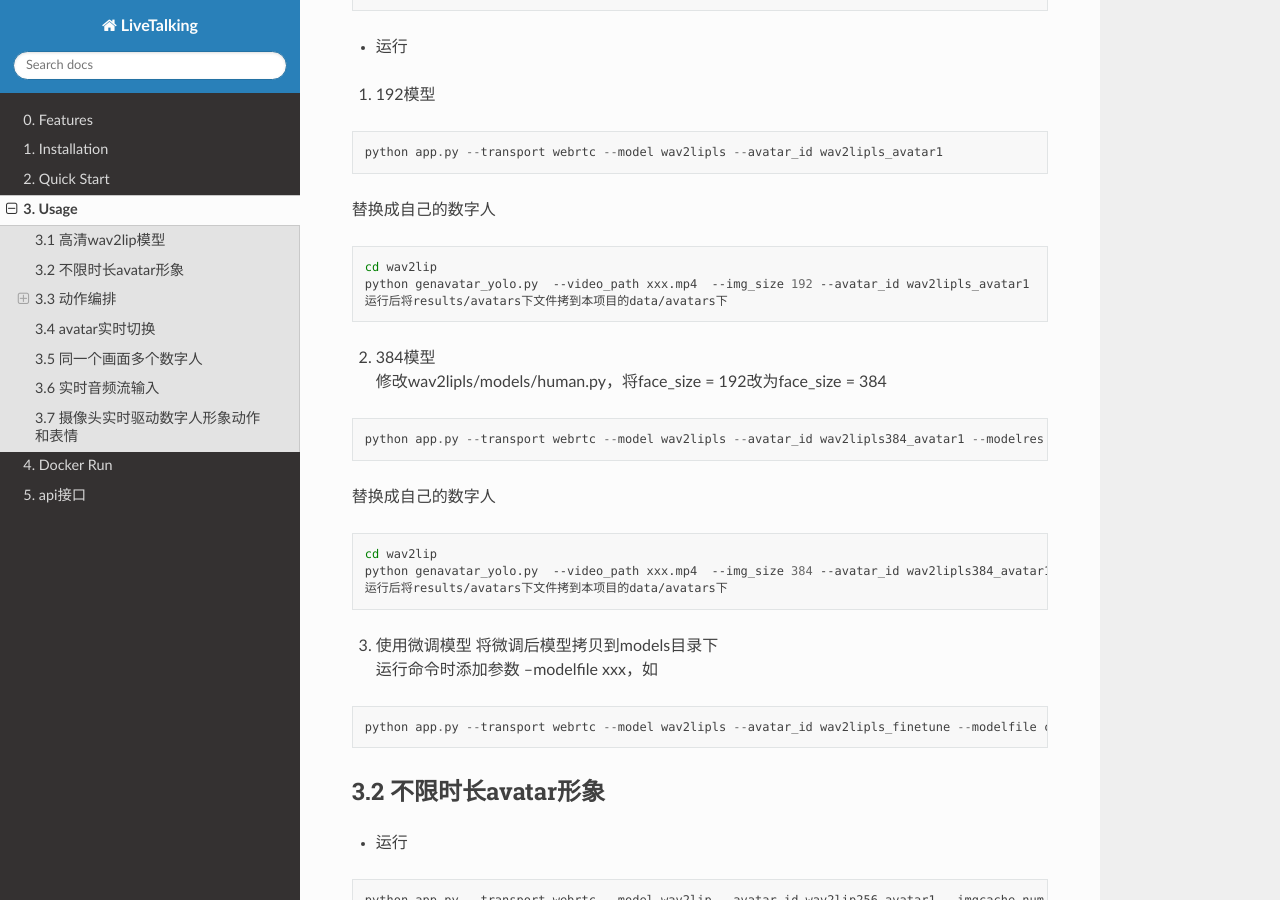
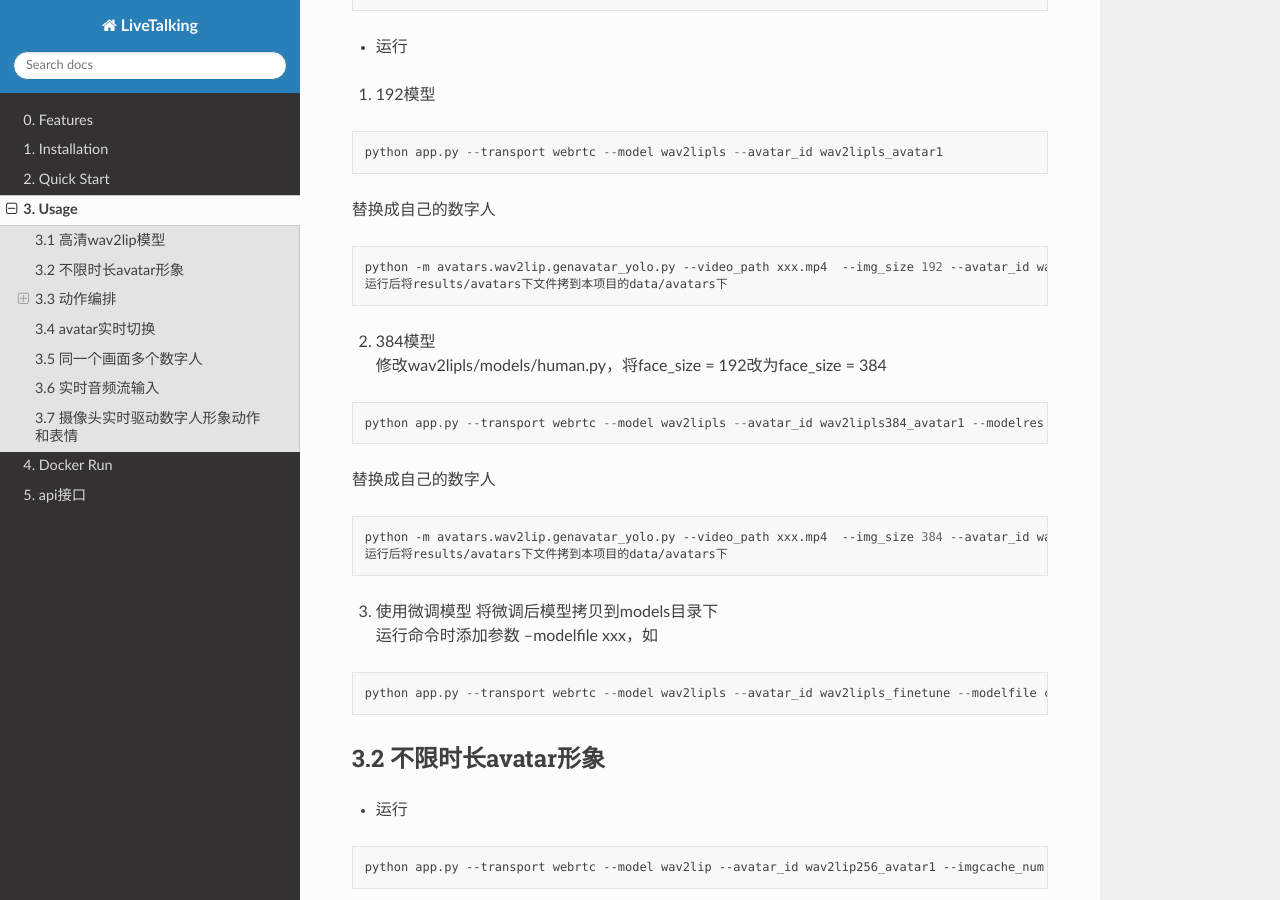
Before and after one commit to lipku/livetalking-doc, a Sphinx documentation site: the page built from docs/source/usage.md, in a window 1280 px wide and 900 px high, scrolled down 380 px. Built offline with Sphinx 7.4.7 and the Read the Docs theme 3.1.0, drawn with Linux system fonts in a browser that asks for light colours.

Commit message:
修改genavatar命令

````diff
--- a/docs/source/usage.md
+++ b/docs/source/usage.md
@@ -17,8 +17,7 @@ python app.py --transport webrtc --model wav2lipls --avatar_id wav2lipls_avatar1
 ```
  替换成自己的数字人
 ```bash
-cd wav2lip
-python genavatar_yolo.py  --video_path xxx.mp4  --img_size 192 --avatar_id wav2lipls_avatar1
+python -m avatars.wav2lip.genavatar_yolo.py --video_path xxx.mp4  --img_size 192 --avatar_id wav2lipls_avatar1
 运行后将results/avatars下文件拷到本项目的data/avatars下
 ```
 2. 384模型
@@ -28,8 +27,7 @@ python app.py --transport webrtc --model wav2lipls --avatar_id wav2lipls384_avat
 ```
 替换成自己的数字人
 ```bash
-cd wav2lip
-python genavatar_yolo.py  --video_path xxx.mp4  --img_size 384 --avatar_id wav2lipls384_avatar1
+python -m avatars.wav2lip.genavatar_yolo.py --video_path xxx.mp4  --img_size 384 --avatar_id wav2lipls384_avatar1
 运行后将results/avatars下文件拷到本项目的data/avatars下
 ```
 3. 使用微调模型
````
Also changed, not shown: docs/source/api.md (+1 -2 lines).
